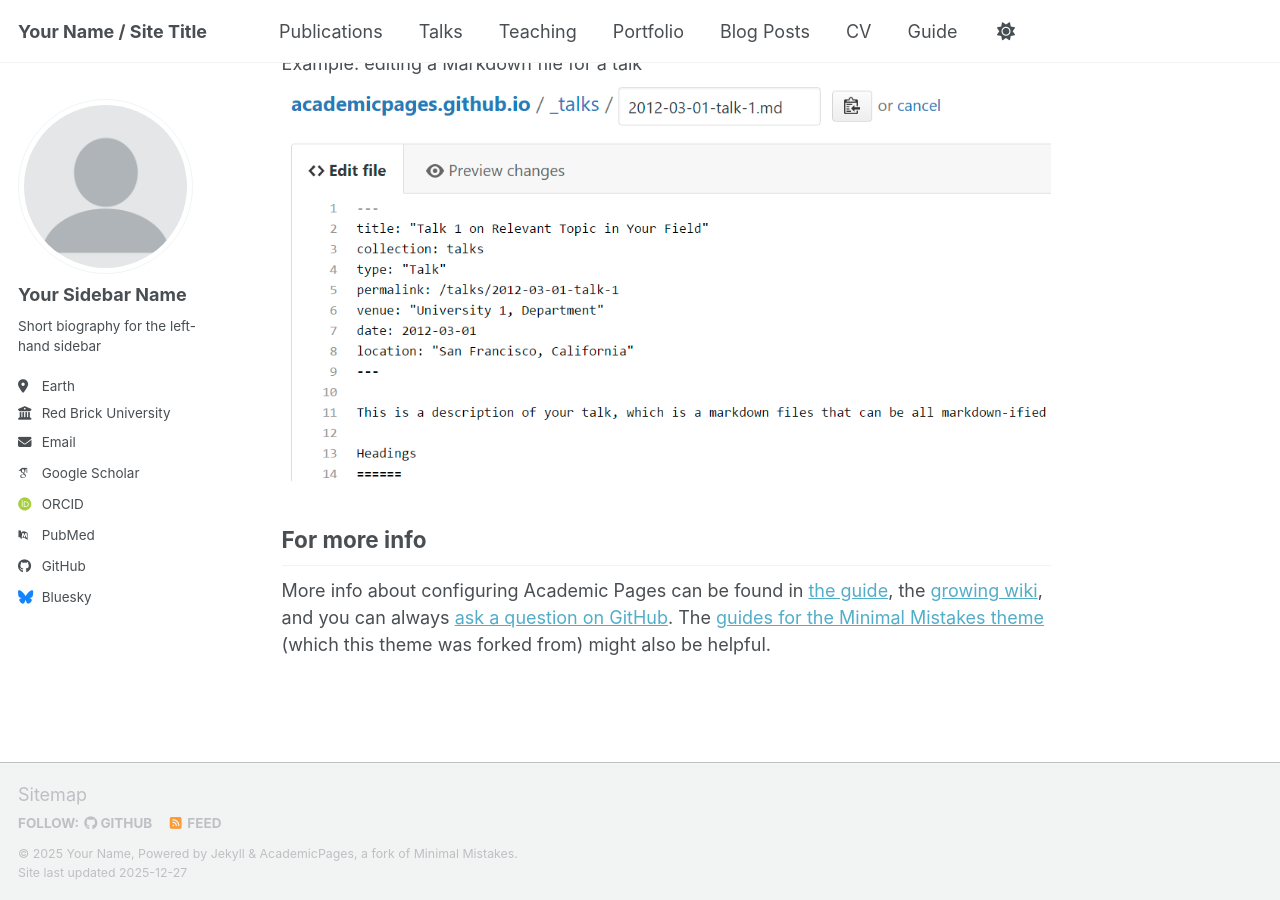
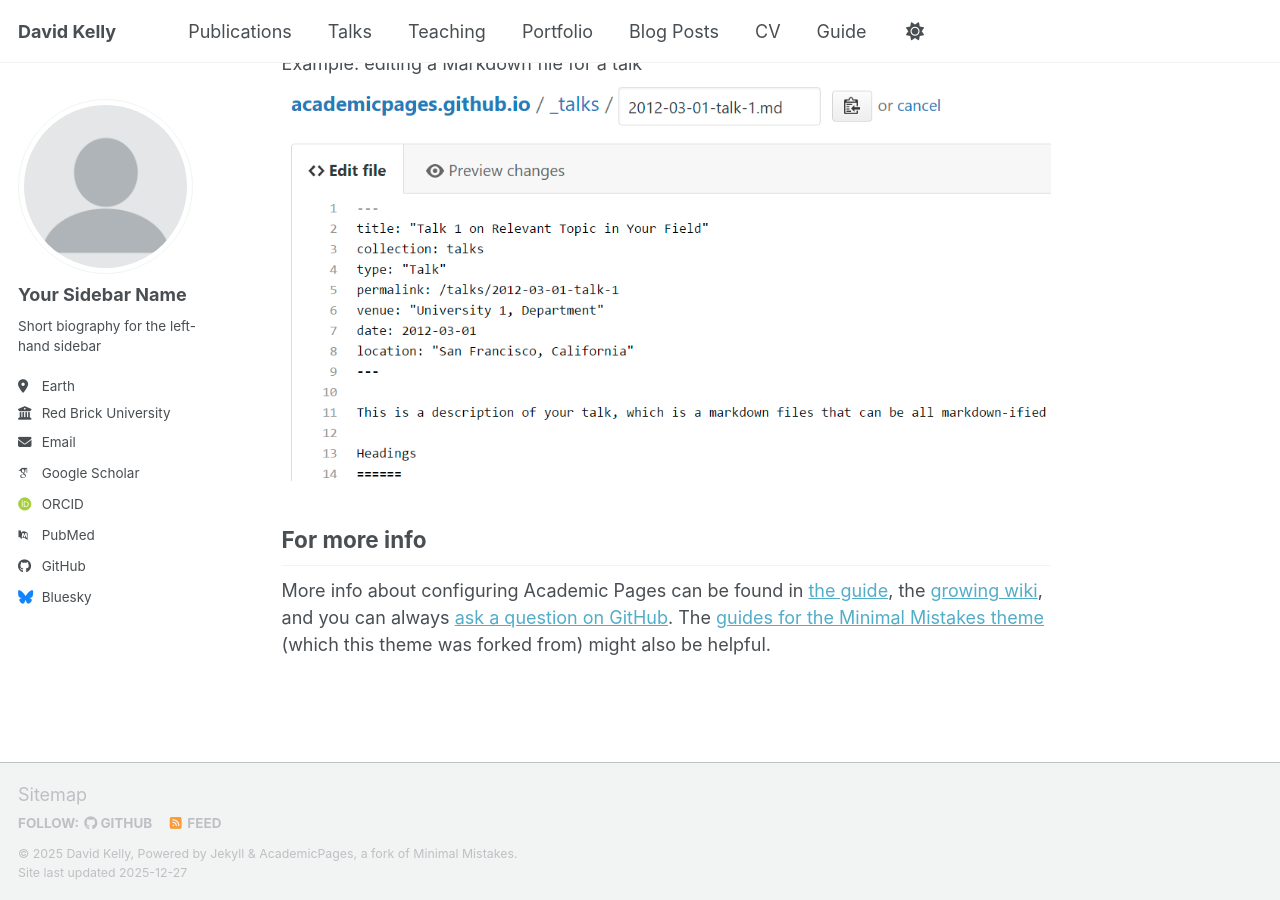
Before and after one commit to davidbkelly/davidbkelly.github.io, a Jekyll site: the page built from _pages/about.md, in a window 1280 px wide and 900 px high, scrolled down 2718 px. Built offline with Jekyll 4.4.1, drawn with Linux system fonts in a browser that asks for light colours; some web fonts are replaced; a script bundle is joined from its source files by our own code; library files that are not in the unit come from our copies.

Commit message:
Update site title and personal information

```diff
--- a/_config.yml
+++ b/_config.yml
@@ -9,11 +9,11 @@
 # Basic Site Settings
 locale                   : "en-US"
 site_theme               : "default" # the available themes options are "default", "air", "sunrise", "mint", "dirt" and "contrast"
-title                    : "Your Name / Site Title"
+title                    : "David Kelly"
 title_separator          : "-"
-name                     : &name "Your Name"
-description              : &description "Your Name's academic portfolio"   # Update this with a general description of your site, this is the default if not overridden by a page
-url                      : https://academicpages.github.io # The base hostname & protocol for your site e.g. "https://[your GitHub username].github.io",
+name                     : &name "David Kelly"
+description              : &description "David Kelly's academic portfolio"   # Update this with a general description of your site, this is the default if not overridden by a page
+url                      : https://davidbkelly.github.io # The base hostname & protocol for your site e.g. "https://[your GitHub username].github.io",
                                                            # or if you already have some other page hosted on Github then use "https://[your GitHub username].github.io/[Your Repo Name]"
 baseurl                  : "" # the subpath of your site, e.g. "/blog"
 repository               : "academicpages/academicpages.github.io"
```
